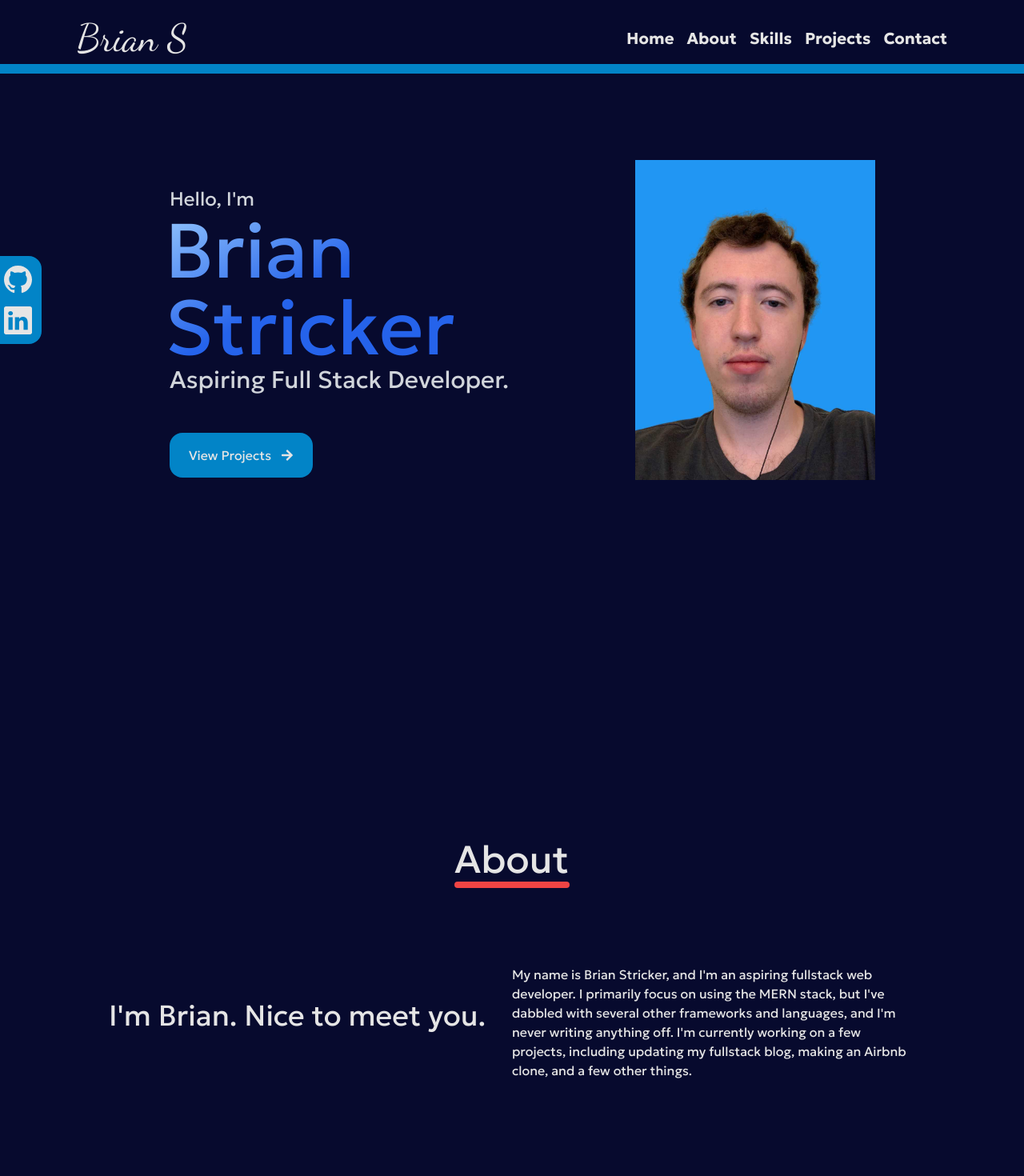
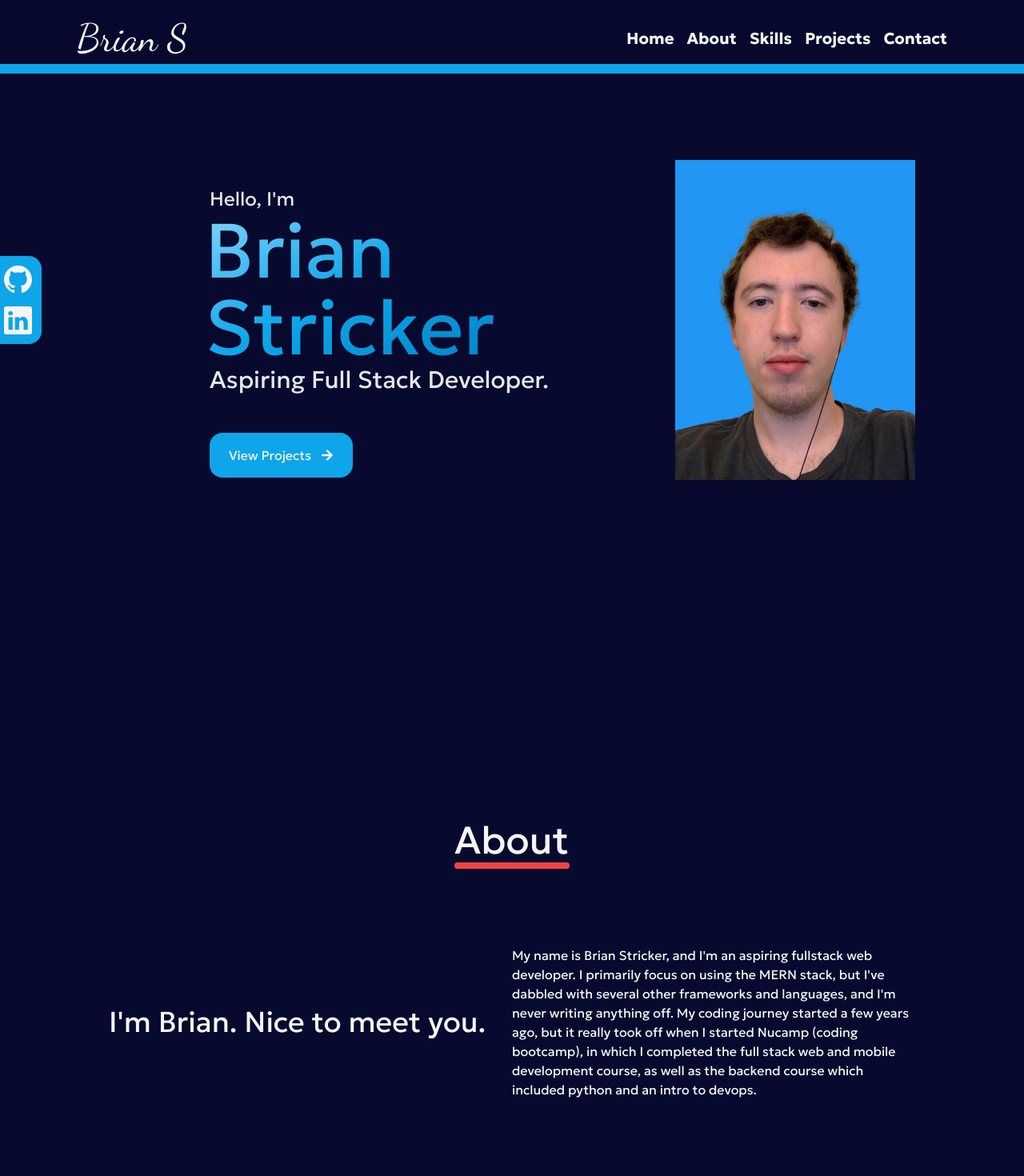
Before and after one commit to brianmstricker/portfolio-v3, a React (Vite) app: page /home in a window 1280 px wide. Shown: the top 1470 px of the page at 80% size. Built offline with nearby package versions, Linux system fonts and the light colour scheme.

Commit message:
contact form/page, style updates

```diff
--- a/package.json
+++ b/package.json
@@ -14,7 +14,8 @@
     "react": "^18.2.0",
     "react-dom": "^18.2.0",
     "react-icons": "^4.9.0",
-    "react-scroll": "^1.8.9"
+    "react-scroll": "^1.8.9",
+    "react-spinners": "^0.13.8"
   },
   "devDependencies": {
     "@types/react": "^18.0.37",
--- a/src/App.jsx
+++ b/src/App.jsx
@@ -19,7 +19,7 @@ function App() {
    <Navbar />
    <motion.div
     style={{ scaleX }}
-    className="fixed top-[10%] left-0 right-0 h-3 bg-sky-600 origin-[0%] z-[100]"
+    className="fixed top-[10%] left-0 right-0 h-3 bg-sky-500 origin-[0%] z-[100]"
    />
    <Main />
    <Sidebar />
--- /dev/null
+++ b/src/components/InputWithLabel.jsx
@@ -0,0 +1,43 @@
+const InputWithLabel = ({
+ name,
+ text,
+ type = "text",
+ value,
+ onChange,
+ required,
+}) => {
+ return (
+  <div className="flex flex-col gap-1 group">
+   <label
+    htmlFor={name}
+    className="relative -bottom-8 group-focus-within:-bottom-0 transition-all duration-300"
+   >
+    {text}
+   </label>
+   {name !== "message" ? (
+    <input
+     type={type}
+     name={name}
+     id={name}
+     value={value}
+     onChange={onChange}
+     placeholder={text}
+     required={required}
+     className="bg-main rounded-md py-1.5 px-4 ring-1 ring-inset ring-gray-300 focus:ring-2 focus:ring-sky-500 placeholder:text-gray-400 z-10 !outline-none custom-autofill-class"
+    />
+   ) : (
+    <textarea
+     type={type}
+     id={name}
+     name={name}
+     rows={5}
+     placeholder={text}
+     value={value}
+     onChange={onChange}
+     className="bg-main rounded-md py-1.5 px-4 ring-1 ring-inset ring-gray-300 focus:ring-2 focus:ring-sky-500 placeholder:text-gray-400 z-10 !outline-none"
+    />
+   )}
+  </div>
+ );
+};
+export default InputWithLabel;
--- a/src/components/Sidebar.jsx
+++ b/src/components/Sidebar.jsx
@@ -14,7 +14,7 @@ const links = [
 ];
 const Sidebar = () => {
  return (
-  <div className="hidden md:block fixed left-0 top-[40%] bg-sky-600 rounded-tr-2xl rounded-br-2xl pr-3 py-1">
+  <div className="hidden md:block fixed left-0 top-[40%] bg-sky-500 rounded-tr-2xl rounded-br-2xl pr-3 py-1">
    {links.map((link) => (
     <a
      className="flex items-center justify-between text-2xl py-2 w-[150px] ml-[-110px] hover:ml-0 pl-2 duration-500"
--- a/src/index.css
+++ b/src/index.css
@@ -5,8 +5,13 @@
 @tailwind utilities;
 
 @layer base {
-  body {
-    @apply font-regular;
-    @apply text-neutral-200;
-  }
+ body {
+  @apply font-regular;
+  @apply text-neutral-100;
+ }
 }
+
+.custom-autofill-class {
+ -webkit-transition-delay: 9999s;
+ transition-delay: 9999s;
+}
--- a/src/sections/About.jsx
+++ b/src/sections/About.jsx
@@ -8,9 +8,9 @@ const About = () => {
      <h1 className="text-5xl">About</h1>
      <div className="w-36 h-2 mt-1 bg-red-500 rounded-full" />
     </div>
-    <div className="grid md:grid-cols-2 mt-4 items-center">
+    <div className="grid lg:grid-cols-2 mt-4 items-center">
      <motion.p
-      className="text-4xl"
+      className="text-4xl self-start mt-4 lg:self-auto"
       initial={{ opacity: 0, scale: 0.3, x: -200 }}
       whileInView={{ opacity: 1, scale: 1, x: 0 }}
       transition={{ ease: "circIn", duration: 1.5 }}
@@ -19,7 +19,7 @@ const About = () => {
       I&apos;m Brian. Nice to meet you.
      </motion.p>
      <motion.p
-      className="inline-block mt-4"
+      className="inline-block mt-8 lg:mt-4"
       initial={{ opacity: 0, scale: 0.3, x: 200 }}
       whileInView={{ opacity: 1, scale: 1, x: 0 }}
       transition={{ ease: "circIn", duration: 1.5 }}
@@ -28,9 +28,10 @@ const About = () => {
       My name is Brian Stricker, and I&apos;m an aspiring fullstack web
       developer. I primarily focus on using the MERN stack, but I&apos;ve
       dabbled with several other frameworks and languages, and I&apos;m never
-      writing anything off. I&apos;m currently working on a few projects,
-      including updating my fullstack blog, making an Airbnb clone, and a few
-      other things.
+      writing anything off. My coding journey started a few years ago, but it
+      really took off when I started Nucamp (coding bootcamp), in which I
+      completed the full stack web and mobile development course, as well as the
+      backend course which included python and an intro to devops.
      </motion.p>
     </div>
    </div>
--- a/src/sections/Contact.jsx
+++ b/src/sections/Contact.jsx
@@ -1,6 +1,40 @@
 import { motion } from "framer-motion";
+import InputWithLabel from "../components/InputWithLabel";
+import { useState } from "react";
+import { ClipLoader } from "react-spinners";
 
 const Contact = () => {
+ const [loading, setLoading] = useState(false);
+ const [form, setForm] = useState({
+  name: "",
+  email: "",
+  message: "",
+ });
+ const handleChange = (e) => {
+  setForm({ ...form, [e.target.name]: e.target.value });
+ };
+ function submitDisabled() {
+  return !form.name || !form.email || !form.message || loading;
+ }
+ function clearForm() {
+  setForm({ name: "", email: "", message: "" });
+ }
+ async function handleSubmit(e) {
+  e.preventDefault();
+  try {
+   setLoading(true);
+   await fetch("https://getform.io/f/94f4545f-8857-40a1-abfc-93fc9bda3836", {
+    method: "POST",
+    headers: { "Content-Type": "application/json" },
+    body: JSON.stringify(form),
+   });
+   clearForm();
+   setLoading(false);
+  } catch (error) {
+   console.log(error);
+   setLoading(false);
+  }
+ }
  return (
   <section className="bg-main w-full h-screen" name="contact">
    <motion.div
@@ -14,7 +48,43 @@ const Contact = () => {
      <h1 className="text-5xl">Contact</h1>
      <div className="w-48 h-2 mt-1 bg-red-500 rounded-full" />
     </div>
-    <div>form</div>
+    <form
+     className="flex flex-col gap-4 w-full max-w-md"
+     onSubmit={handleSubmit}
+    >
+     <InputWithLabel
+      text="Name"
+      name="name"
+      required
+      value={form.name}
+      onChange={handleChange}
+     />
+     <InputWithLabel
+      text="Email"
+      name="email"
+      type="email"
+      required
+      value={form.email}
+      onChange={handleChange}
+     />
+     <InputWithLabel
+      text="Message"
+      name="message"
+      required
+      value={form.message}
+      onChange={handleChange}
+     />
+     <button
+      type="submit"
+      className={
+       "px-8 py-3 border-sky-500 border rounded-md mt-4 w-fit self-center transition duration-300 ease-in-out hover:bg-sky-500 hover:drop-shadow-lg flex items-center justify-center" +
+       (submitDisabled() ? " opacity-50 cursor-not-allowed" : "")
+      }
+      disabled={submitDisabled()}
+     >
+      {!loading ? "Send" : <ClipLoader size={24} color="#fff" />}
+     </button>
+    </form>
    </motion.div>
   </section>
  );
--- a/src/sections/Main.jsx
+++ b/src/sections/Main.jsx
@@ -13,21 +13,21 @@ const Main = () => {
     transition={{ duration: 1.5 }}
    >
     <div className="flex flex-col mx-auto mt-[-18px] items-center text-center md:items-start md:text-start">
-     <p className="text-xl md:text-2xl text-gray-300">Hello, I&apos;m</p>
-     <h1 className="text-6xl sm:text-7xl lg:text-8xl relative left-[-6px] bg-gradient-to-br from-blue-300 via-blue-600 to-blue-600 text-transparent bg-clip-text">
+     <p className="text-xl md:text-2xl text-gray-200">Hello, I&apos;m</p>
+     <h1 className="text-6xl sm:text-7xl lg:text-8xl relative left-[-6px] bg-gradient-to-br from-sky-300 via-sky-500 to-sky-600 text-transparent bg-clip-text">
       Brian{" "}
       <span className="inline">
        <br />
        Stricker
       </span>
      </h1>
-     <p className="text-3xl text-gray-300">Aspiring Full Stack Developer.</p>
+     <p className="text-3xl text-gray-200">Aspiring Full Stack Developer.</p>
      <motion.div
       whileHover={{ scale: 1.1 }}
       transition={{ type: "spring", stiffness: 500, damping: 10 }}
      >
       <Link
-       className="bg-sky-600 px-6 py-4 rounded-2xl flex items-center gap-3 cursor-pointer w-fit relative -bottom-12"
+       className="bg-sky-500 px-6 py-4 rounded-2xl flex items-center gap-3 cursor-pointer w-fit relative -bottom-12"
        to="projects"
        smooth
        duration={1000}
@@ -37,11 +37,13 @@ const Main = () => {
       </Link>
      </motion.div>
     </div>
-    <img
-     className="object-contain hidden md:block md:w-[400px] md:h-[400px] mt-10 md:mt-0"
-     src={me}
-     alt="me"
-    />
+    <div className="hidden md:block shrink-0">
+     <img
+      className="object-contain w-full md:h-[400px] mt-10 md:mt-0"
+      src={me}
+      alt="me"
+     />
+    </div>
    </motion.div>
   </section>
  );
--- a/src/sections/Skills.jsx
+++ b/src/sections/Skills.jsx
@@ -23,7 +23,7 @@ const Skills = () => {
      <h1 className="text-5xl">Skills</h1>
      <div className="w-32 h-2 mt-1 bg-red-500 rounded-full" />
     </div>
-    <div className="grid grid-cols-2 sm:grid-cols-3 md:grid-cols-4 gap-6">
+    <div className="grid grid-cols-2 sm:grid-cols-3 lg:grid-cols-4 gap-6">
      {images.map((image) => (
       <motion.div
        className={`bg-main px-4 pt-3 pb-[3px] flex flex-col gap-2 rounded-2xl shadow-md ${image.style}`}
@@ -37,7 +37,7 @@ const Skills = () => {
        viewport={{ once: true }}
       >
        <img
-        className="w-[5.5rem] h-[5.5rem] md:w-32 md:h-32 object-contain mx-auto"
+        className="w-[5.5rem] h-[5.5rem] lg:w-32 lg:h-32 object-contain mx-auto"
         src={image.name}
         loading="lazy"
         draggable="false"
```
Also changed, not shown: .eslintrc.cjs, 1 other file (tests, documents, lock files or other folders).
